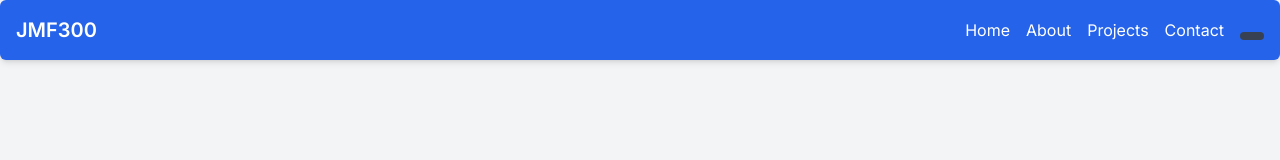
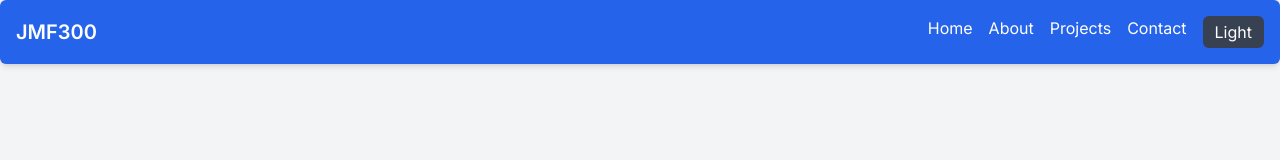
Before and after one commit to JMF300/JMF300, a plain HTML site: page about.html in a window 1280 px wide. Drawn offline with nearby package versions, Linux system fonts and the light colour scheme.

Commit message:
Update about.html

```diff
--- a/about.html
+++ b/about.html
@@ -181,4 +181,7 @@
                 <li><a href="contact.html" class="hover:text-blue-300 no-underline">Contact</a></li>
                 <li>
                     <button id="theme-toggle" class="bg-gray-700 text-white px-3 py-1 rounded-md hover:bg-gray-600 focus:outline-none focus:ring-2 focus:ring-gray-500 dark-mode:bg-white dark-mode:text-gray-700 dark-mode:hover:bg-gray-100">
-                        <span
+                        <span id="theme-toggle-icon">Light</span>
+                    </button>
+                </li>
+            </ul>
```
